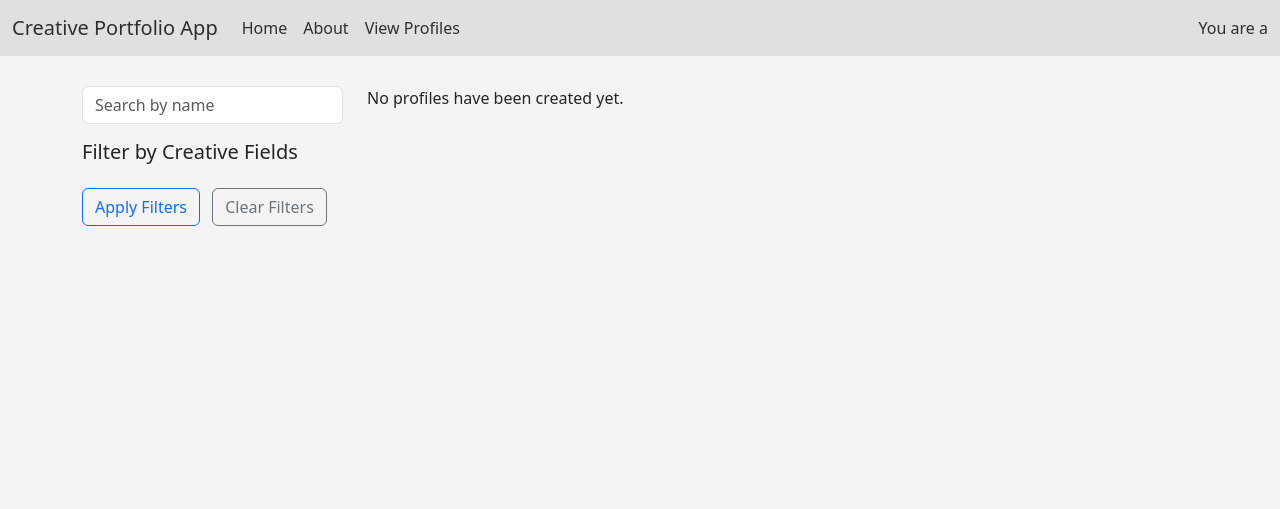
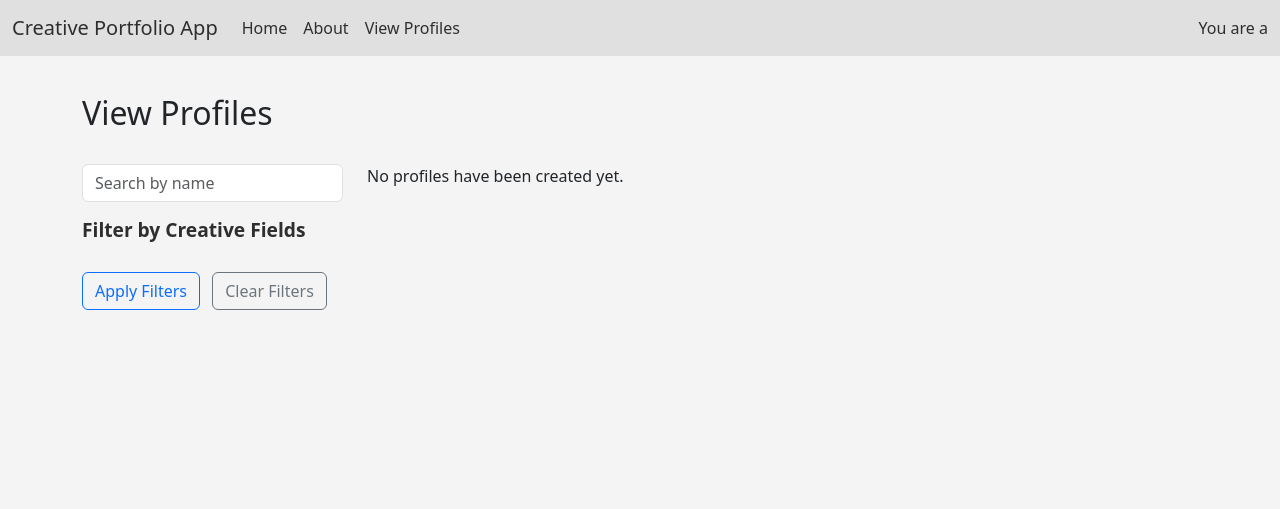
Before and after one commit to KeevinChang/concept-mini-assessment, a Django app: template templates/profiles/profile_list.html in a window 1280 px wide. Shown: the top 509 px of the page. Run offline with Django 3.2, Linux system fonts and the light colour scheme; the template is opened without the code that fills it, so the values that code supplies are empty.

Commit message:
update profile list view

```diff
--- a/templates/profiles/profile_list.html
+++ b/templates/profiles/profile_list.html
@@ -11,6 +11,42 @@
     transform: translateY(-5px);
     box-shadow: 0 6px 20px rgba(0, 0, 0, 0.1);
 }
+
+.profile-list-container {
+    padding-top: 70px;
+    padding-bottom: 40px;
+}
+
+.filter-form-section {
+    margin-bottom: 30px;
+}
+
+.filter-form-section h5 {
+    font-size: 1.2em;
+    font-weight: 600;
+    color: #2E2E2E;
+    margin-bottom: 15px;
+}
+
+.filter-form-section .form-check-input {
+    width: 1.25em;
+    height: 1.25em;
+    border-radius: 0.25em;
+    border: 1px solid #D0D0D0;
+    margin-top: 0.25em;
+    vertical-align: top;
+    background-color: #fff;
+}
+.filter-form-section .form-check-input:checked {
+    background-color: #00C2B8;
+    border-color: #00C2B8;
+}
+.filter-form-section .form-check-label {
+    font-size: 1em;
+    color: #2E2E2E;
+    margin-left: 5px;
+    cursor: pointer;
+}
 {% endblock %}
 
 {% block navbar_links %}
@@ -22,11 +58,14 @@
 {% endblock %}
 
 {% block content %}
-<div class="container mt-4">
-    <h2 class="mb-4">All Profiles</h2>
+<div class="container profile-list-container">
+    <div class="d-flex justify-content-between align-items-center mb-4">
+        <h2 class="mt-4">View Profiles</h2>
+    </div>
+
     <div class="row">
         <div class="col-md-3">
-            <form method="get">
+            <form method="get" class="filter-form-section">
                 <div class="mb-3">
                     <input type="text" class="form-control" placeholder="Search by name" name="q" value="{{ search_query }}">
                 </div>
```
